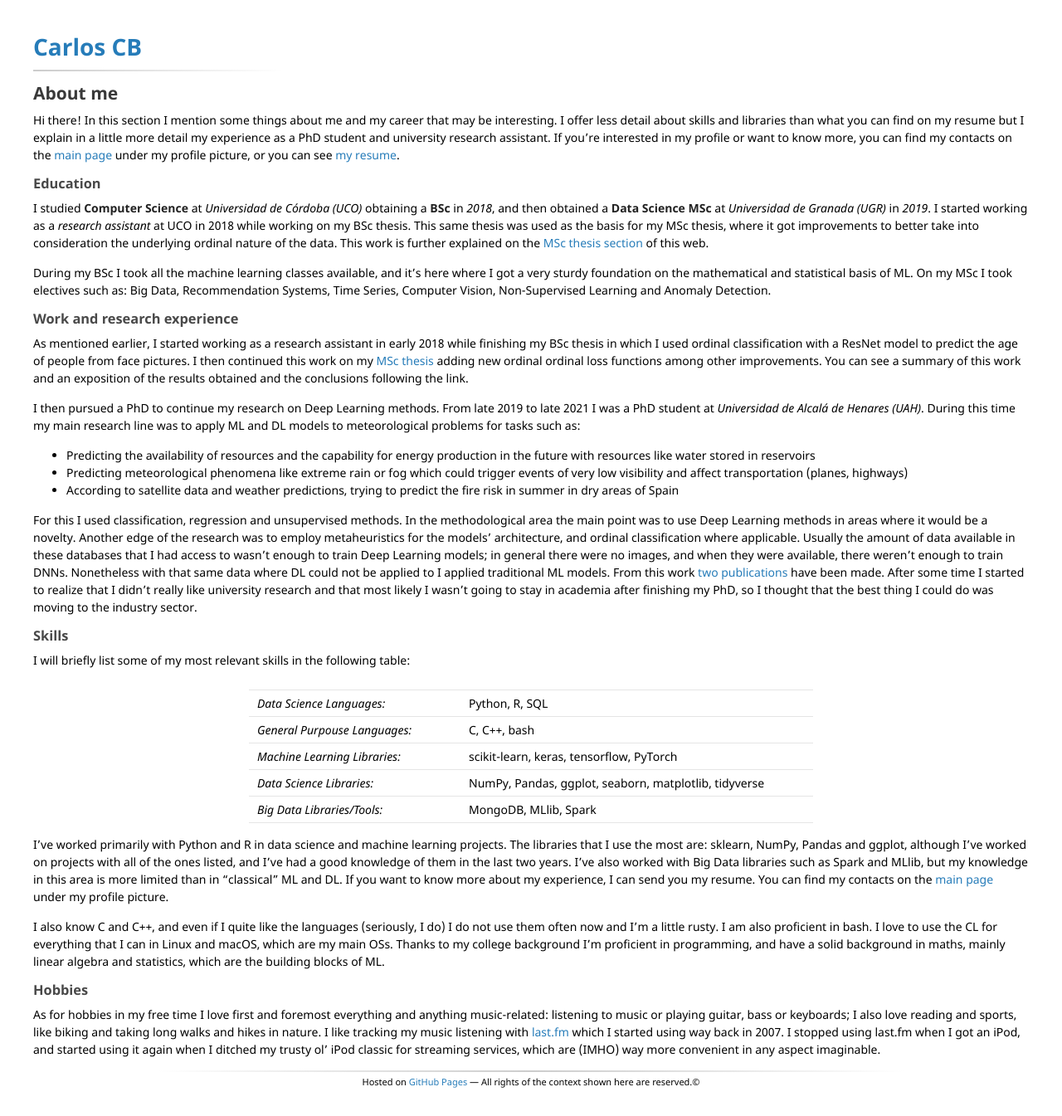
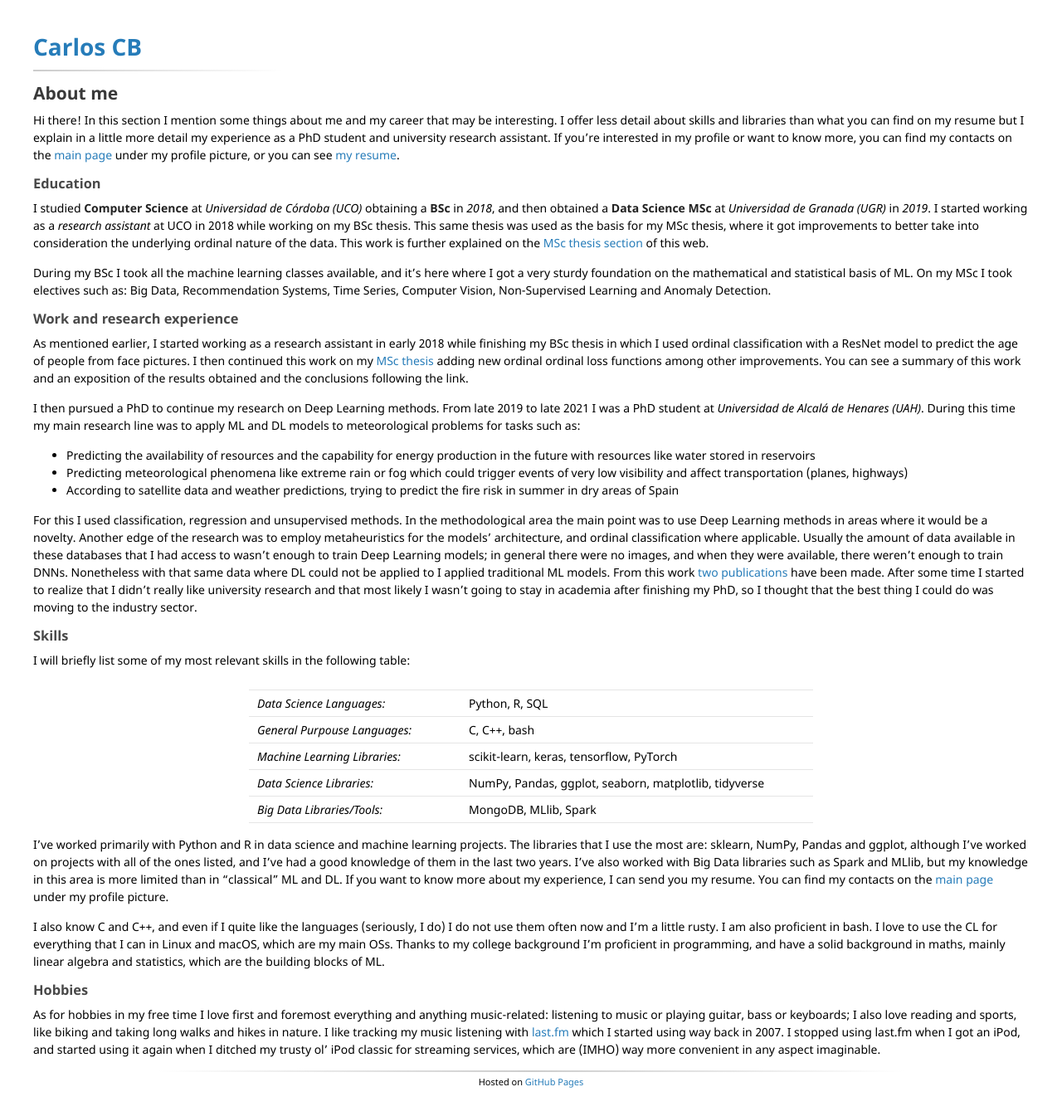
Before and after one commit to carlosccb/carlosccb.github.io, a Jekyll site: the page built from about_me/about_me.md, in a window 1280 px wide. Shown: the whole page at 83% size. Built offline with Jekyll 4.4.1, drawn with Linux system fonts in a browser that asks for light colours.

Commit message:
Added conditional rights reserved message

```diff
--- a/_layouts/page.html
+++ b/_layouts/page.html
@@ -61,7 +61,9 @@
       </section>
 
       <footer>
-        <p><small>Hosted on <a href="https://github.com/carlosccb/carlosccb.github.io">GitHub Pages</a> &mdash; Theme based on <a href="https://github.com/orderedlist/minimal">minimal</a></small></p>
+        <p><small>Hosted on <a href="https://github.com/carlosccb/carlosccb.github.io">GitHub Pages</a> &mdash; Theme based on <a href="https://github.com/orderedlist/minimal">minimal</a>
+        {% if page.rights %} &mdash; All rights of the content shown here are reserved.© {% endif %}
+        </small></p>
       </footer>
     </div>
     <script src="{{ "/assets/js/scale.fix.js" | relative_url }}"></script>
--- a/_layouts/page_centered.html
+++ b/_layouts/page_centered.html
@@ -32,7 +32,9 @@
       <footer>
         <div class="footer">
           <center>
-          <p><small>Hosted on <a href="https://github.com/carlosccb/carlosccb.github.io">GitHub Pages</a> &mdash; All rights of the context shown here are reserved.©</small></p>
+          <p><small>Hosted on <a href="https://github.com/carlosccb/carlosccb.github.io">GitHub Pages</a>
+          {% if page.rights %} &mdash; All rights of the content shown here are reserved.© {% endif %}
+          </small></p>
           </center>
        </div>
       </footer>
```
